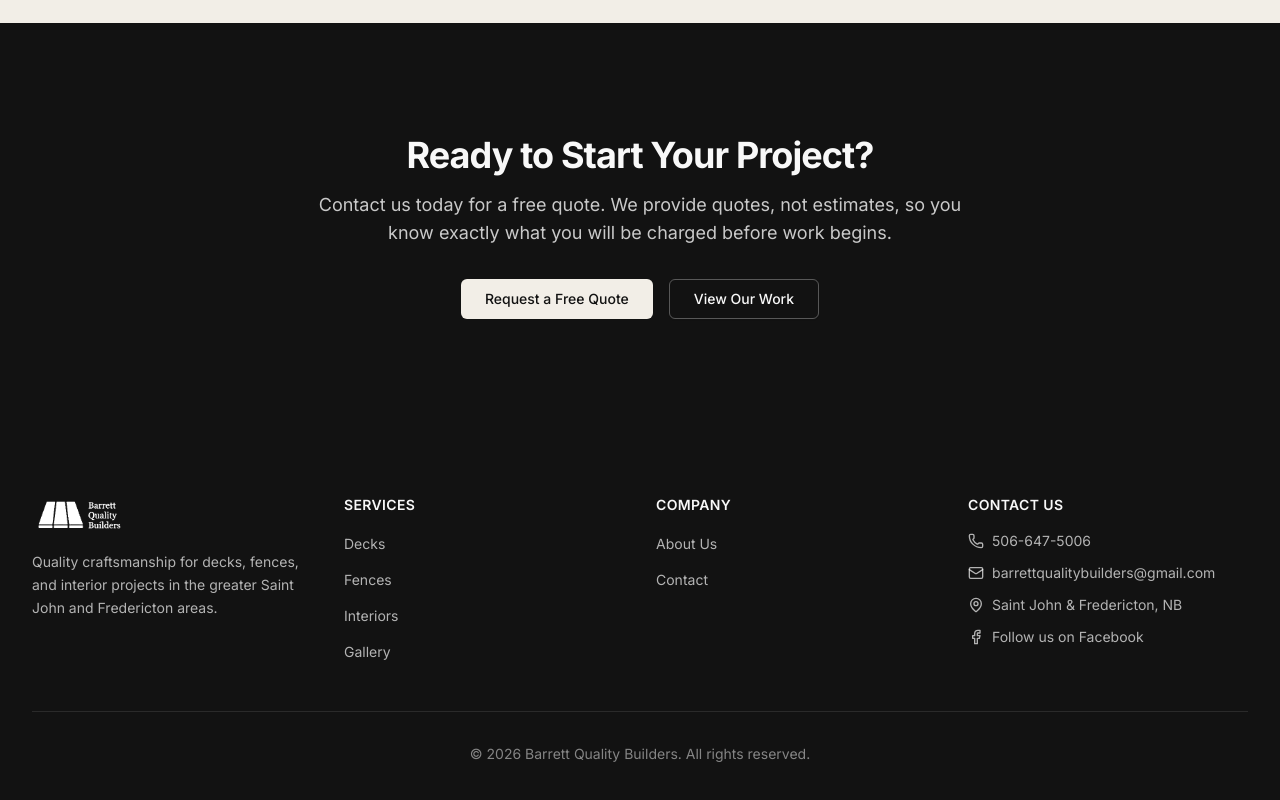
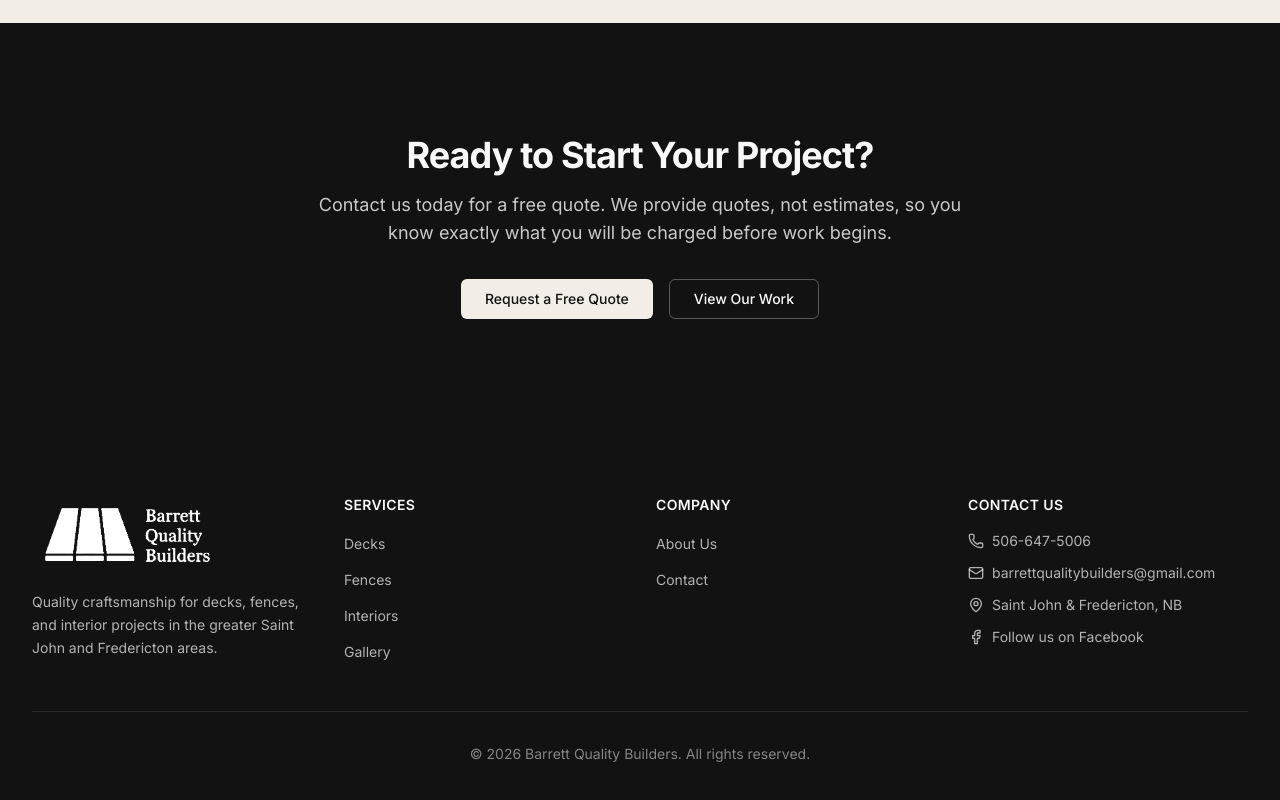
Before and after one commit to coreyfmiller/barrettqualitybuilders, a Next.js app: page / in a window 1280 px wide. Shown: the part 1931-2731 px from the top of the page. Built offline with nearby package versions, Linux system fonts and the light colour scheme; a web font is replaced by a local one.

Commit message:
Double footer logo size

```diff
--- a/components/footer.tsx
+++ b/components/footer.tsx
@@ -25,9 +25,9 @@
             <Image
               src="/logo.png"
               alt="Barrett Quality Builders"
-              width={180}
-              height={48}
-              className="h-10 w-auto brightness-0 invert"
+              width={360}
+              height={96}
+              className="h-20 w-auto brightness-0 invert"
             />
             <p className="mt-4 text-sm text-primary-foreground/70 leading-relaxed">
               Quality craftsmanship for decks, fences, and interior projects in
```
